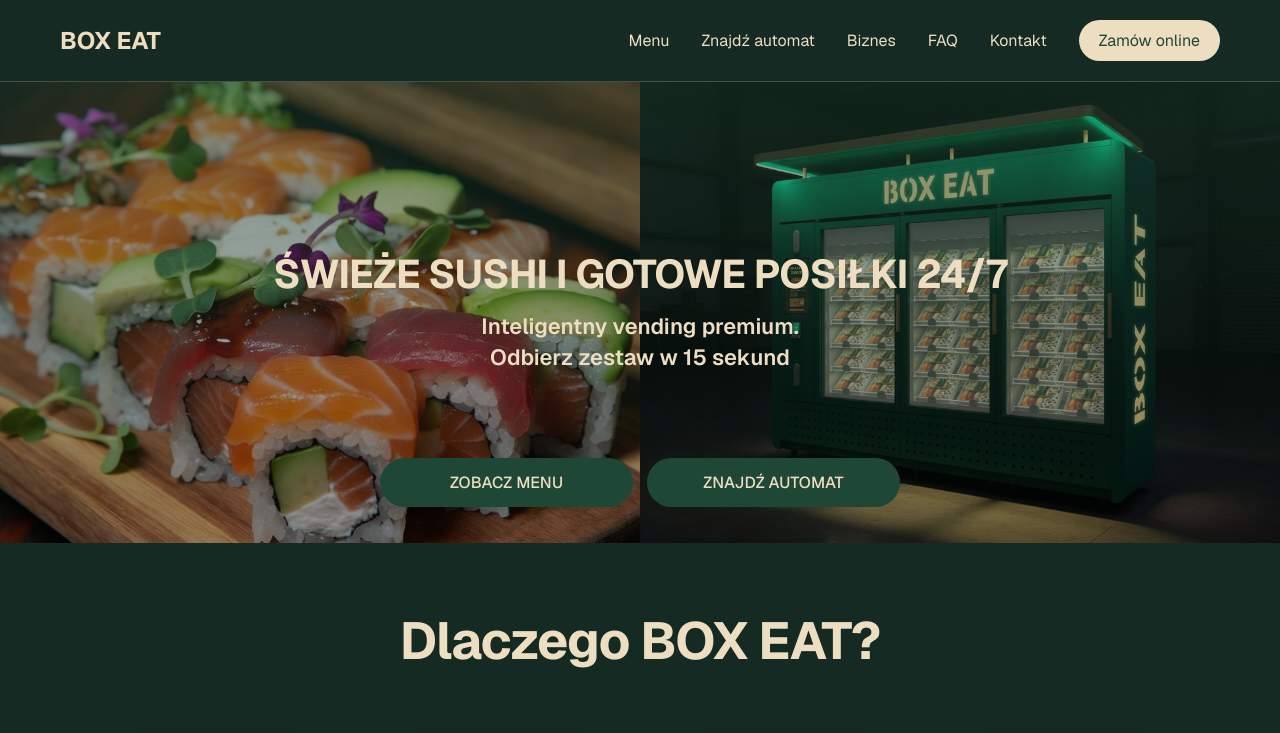
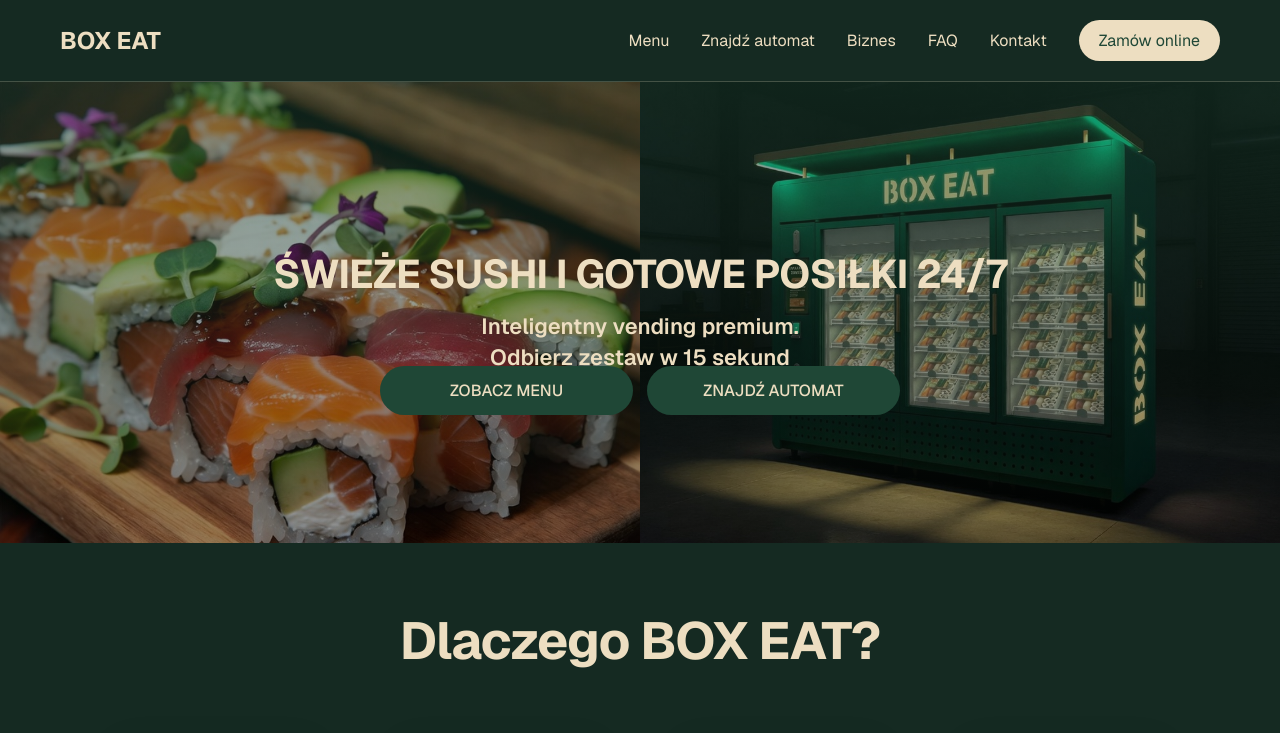
Before and after one commit to dominiksamelak/box_eat, a Next.js app: page / in a window 1280 px wide. Shown: the top 733 px of the page. Built offline with nearby package versions, Linux system fonts and the light colour scheme.

Commit message:
Button adjustments

```diff
--- a/src/app/page.module.css
+++ b/src/app/page.module.css
@@ -97,7 +97,7 @@
   justify-content: center;
   position: absolute;
   left: 50%;
-  bottom: clamp(18px, 3vw, 36px);
+  bottom: clamp(128px, 3vw, 36px);
   transform: translateX(-50%);
   z-index: 2;
   box-sizing: border-box;
```
Also changed, not shown: 1 other file (tests, documents, lock files or other folders).
